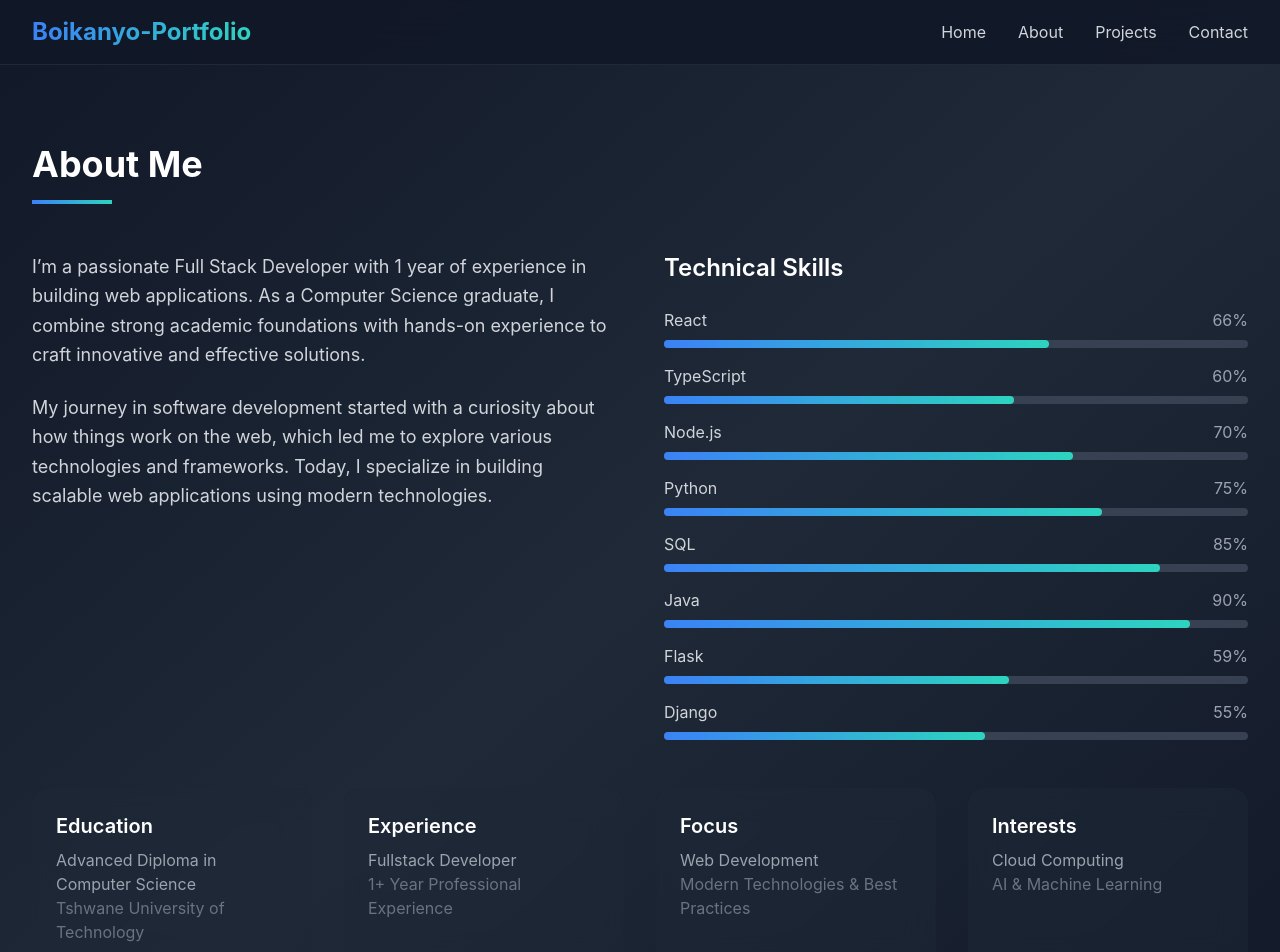
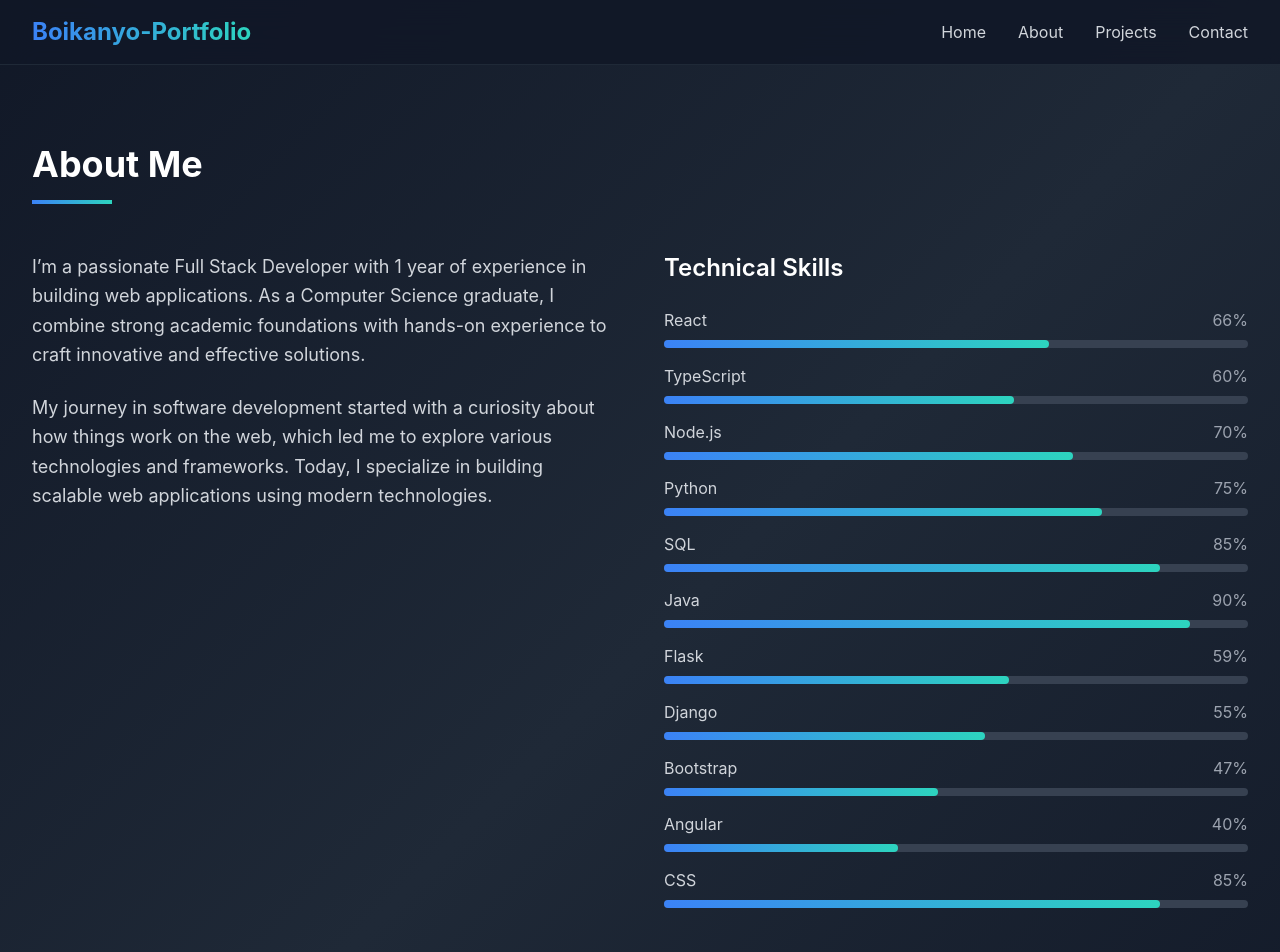
Before and after one commit to BoikanyoMohlamonyane2/PersonalWebsite, a React (Vite) app: page /about in a window 1280 px wide. Shown: the top 952 px of the page. Built offline with nearby package versions, Linux system fonts and the light colour scheme.

Commit message:
new Porf

```diff
--- a/src/pages/About.tsx
+++ b/src/pages/About.tsx
@@ -10,6 +10,9 @@ export function About() {
     { name: "Java", level: 90 },
     { name: "Flask", level: 59 },
     { name: "Django", level: 55 },
+    { name: "Bootstrap", level: 47 },
+    { name: "Angular", level: 40 },
+    { name: "CSS", level: 85 },
   ];
 
   return (
```
